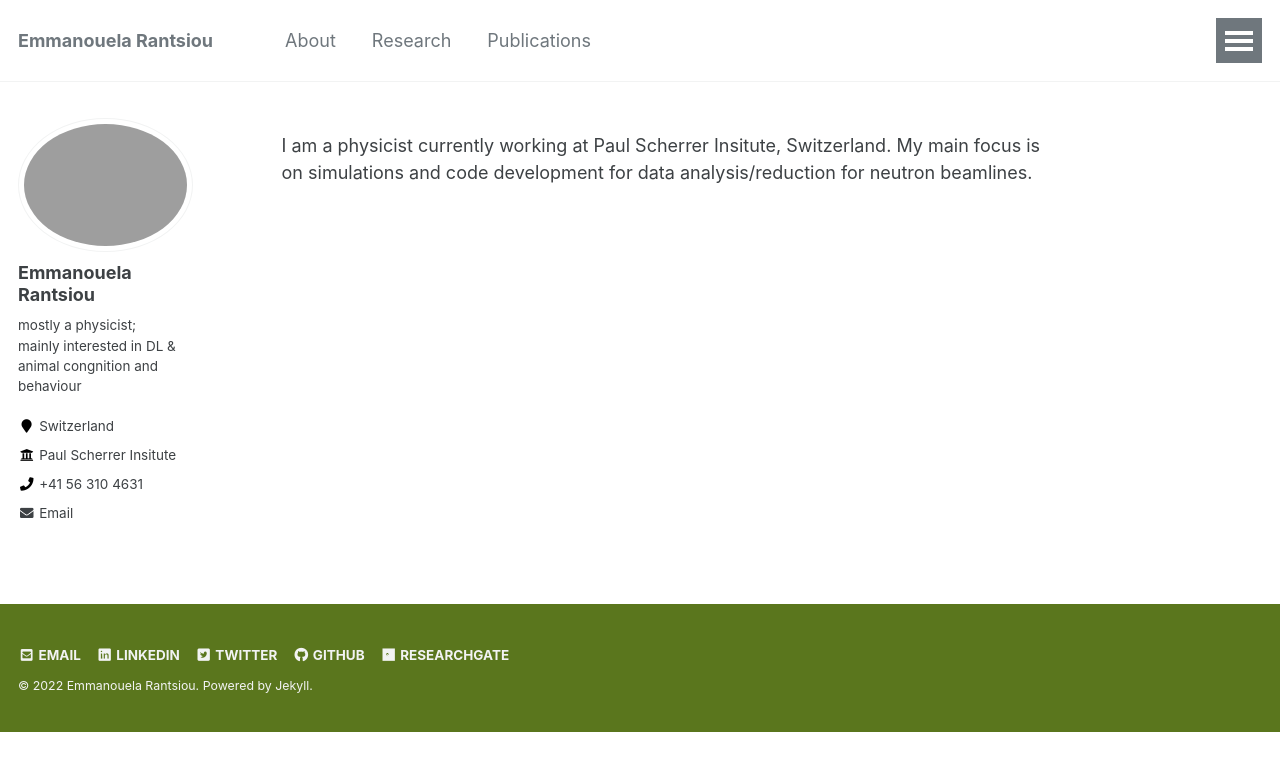
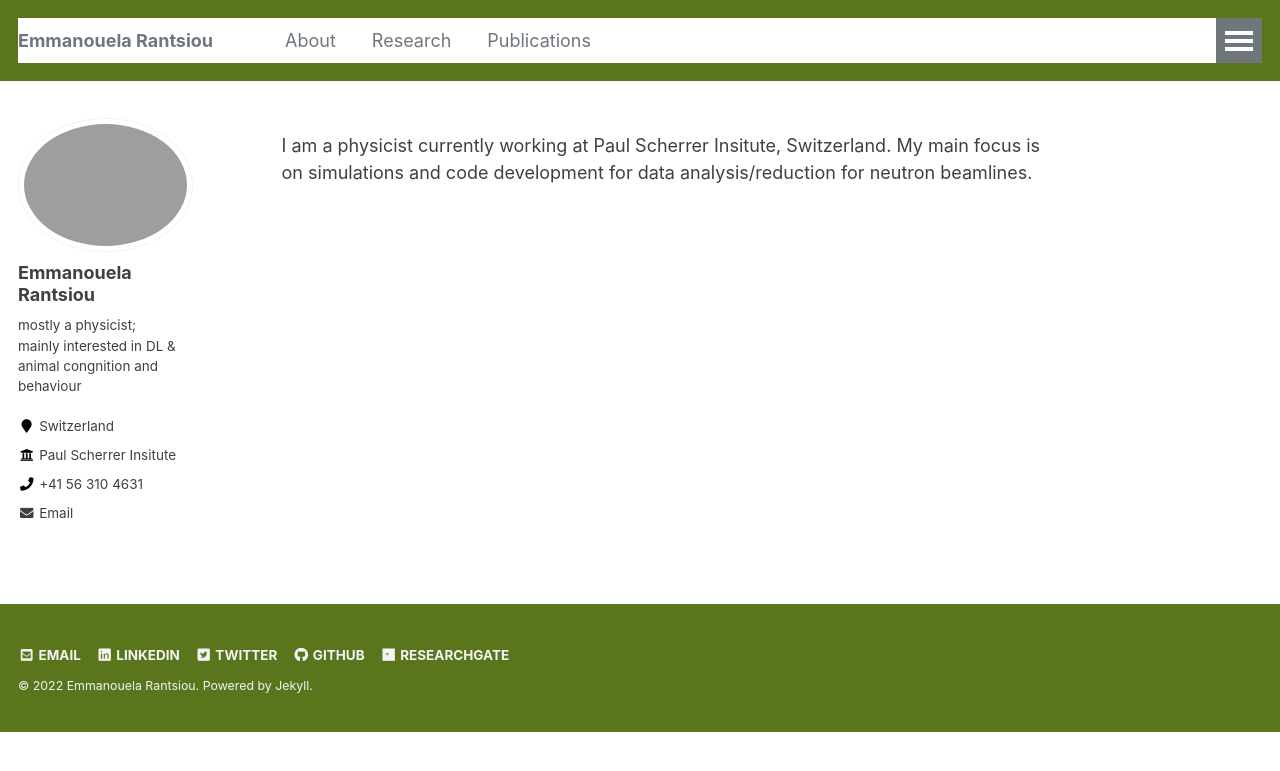
Before and after one commit to emmarant/emmarant.github.io, a Jekyll site: the page built from _pages/intro.md, in a window 1280 px wide. Shown: the top 771 px of the page. Built offline with Jekyll 4.4.1, drawn with Linux system fonts in a browser that asks for light colours.

Commit message:
Update _masthead.scss

```diff
--- a/_sass/_masthead.scss
+++ b/_sass/_masthead.scss
@@ -10,6 +10,7 @@
   -webkit-animation-delay: 0.15s;
           animation-delay: 0.15s;
   z-index: 20;
+  background-color: $manou-color-c;
 
   &__inner-wrap {
     @include container;
```
